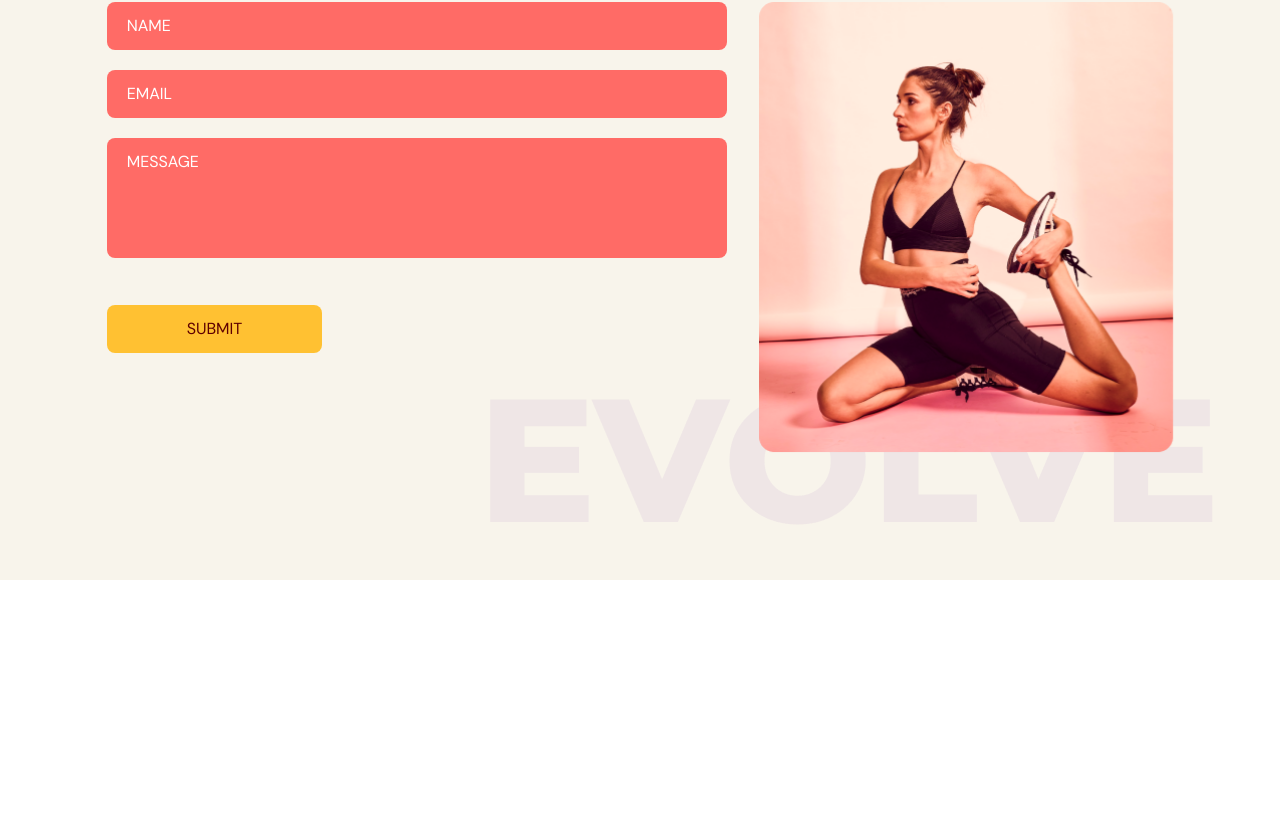
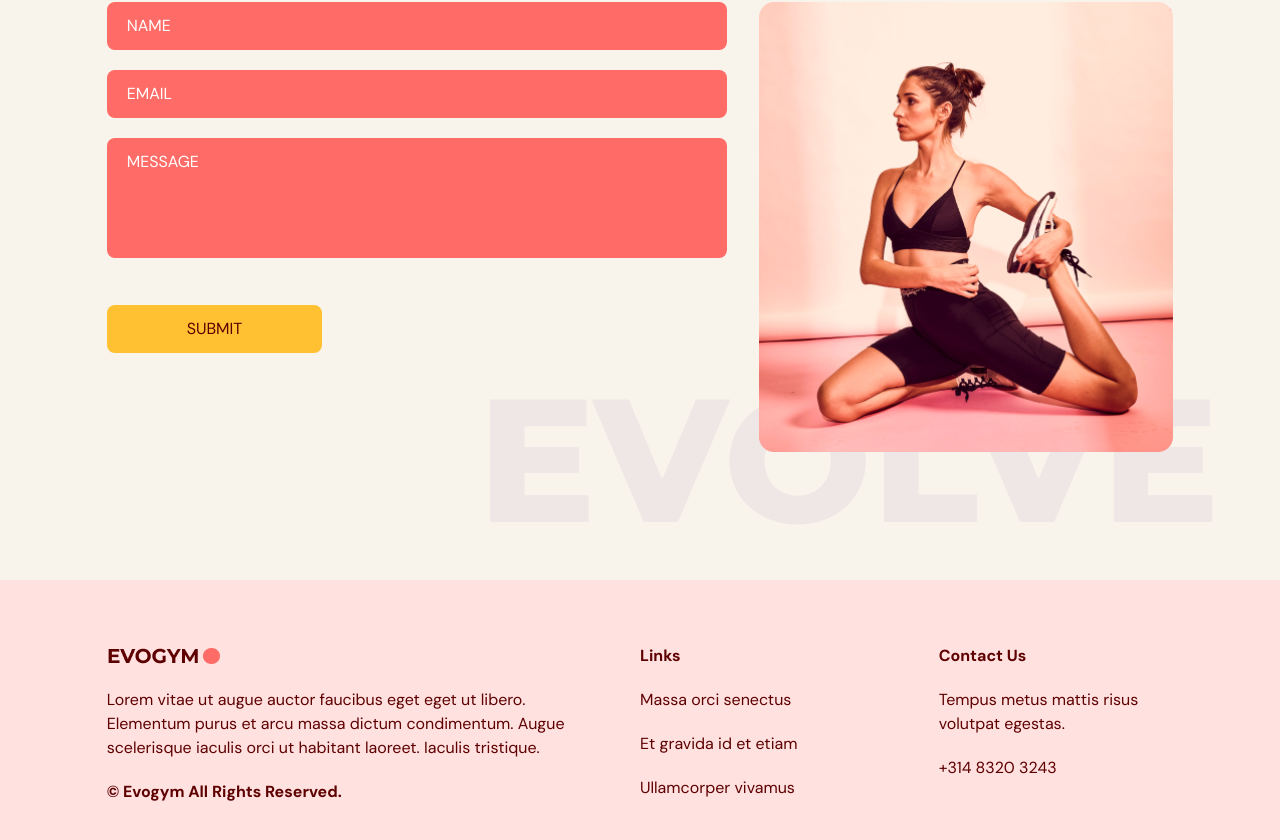
Before and after one commit to dgutierrez21/typescript-react-fitness-app, a React (Vite) app: page / in a window 1280 px wide. Shown: the part 3201-4041 px from the top of the page. Before the commit the page ends 3781 px from the top, so only its background shows below. Built offline with nearby package versions, Linux system fonts and the light colour scheme.

Commit message:
Add Footer

```diff
--- a/src/App.tsx
+++ b/src/App.tsx
@@ -5,6 +5,7 @@
 import { Benefits } from "./scenes/benefits";
 import OurClasses from "./scenes/ourClasses";
 import ContactUs from "./scenes/contactUs";
+import Footer from "./scenes/footer";
 
 function App() {
   const [selectedPage, setSelectedPage] = useState<SelectedPage>(
@@ -41,6 +42,7 @@
         <Benefits setSelectedPage={setSelectedPage} />
         <OurClasses setSelectedPage={setSelectedPage} />
         <ContactUs setSelectedPage={setSelectedPage} />
+        <Footer />
       </div>
     </>
   );
--- /dev/null
+++ b/src/scenes/footer/index.tsx
@@ -0,0 +1,36 @@
+import Logo from "@/assets/logo.png";
+
+const Footer = () => {
+  return (
+    <footer className="bg-primary-100 py-16">
+      <div className="justify-content mx-auto w-5/6 gap-16 md:flex">
+        <div className="mt-16 basis-1/2 md:mt-0">
+          <img src={Logo} alt="Logo" />
+
+          <p className="my-5">
+            Lorem vitae ut augue auctor faucibus eget eget ut libero. Elementum
+            purus et arcu massa dictum condimentum. Augue scelerisque iaculis
+            orci ut habitant laoreet. Iaculis tristique.
+          </p>
+
+          <p className="font-bold">© Evogym All Rights Reserved.</p>
+        </div>
+
+        <div className="mt-16 basis-1/4 md:mt-0">
+          <h4 className="font-bold">Links</h4>
+          <p className="my-5">Massa orci senectus</p>
+          <p className="my-5">Et gravida id et etiam</p>
+          <p>Ullamcorper vivamus</p>
+        </div>
+
+        <div className="mt-16 basis-1/4 md:mt-0">
+          <h4 className="font-bold">Contact Us</h4>
+          <p className="my-5">Tempus metus mattis risus volutpat egestas.</p>
+          <p>+314 8320 3243</p>
+        </div>
+      </div>
+    </footer>
+  );
+};
+
+export default Footer;
```
